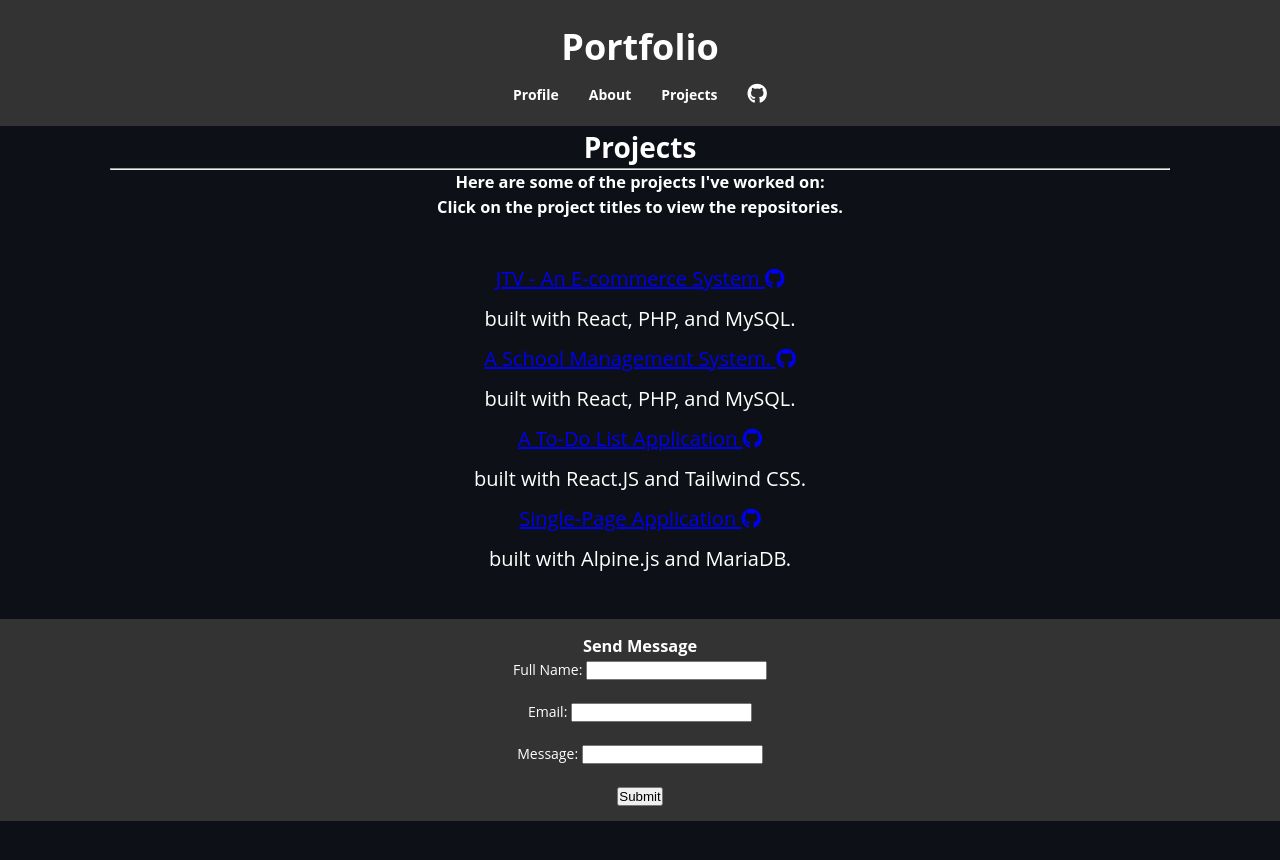
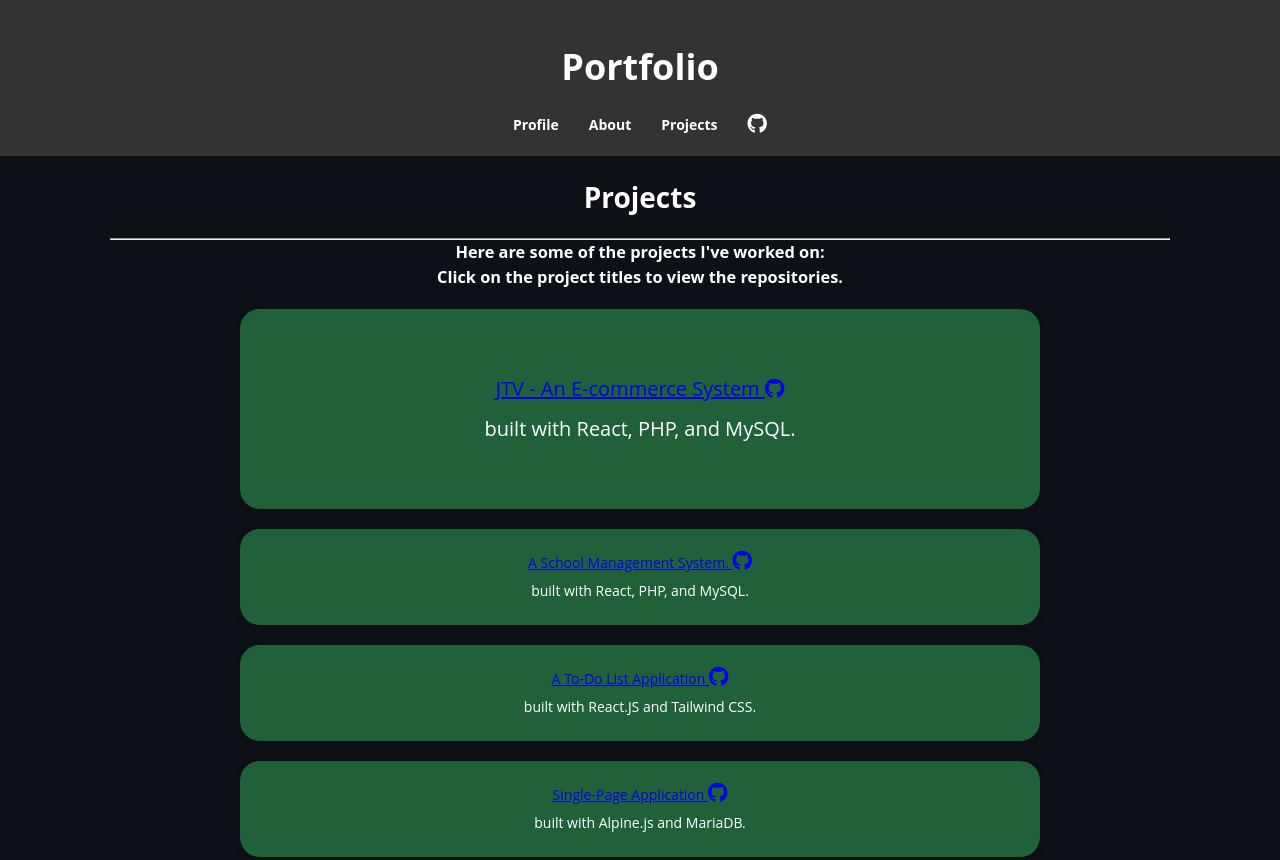
Before and after one commit to jethrosantiago26/wst_website, a plain HTML site: page projects.html in a window 1280 px wide. Shown: the top 860 px of the page. Before the commit the page ends 821 px from the top, so only its background shows below. Drawn offline with Linux system fonts and the light colour scheme.

Commit message:
added cards for project section

```diff
--- a/projects.html
+++ b/projects.html
@@ -35,24 +35,37 @@
             <h3 style="text-align:center; color:rgb(255, 255, 255);">Click on the project titles to view the repositories.</h3>
         </div>
     </div>
-    <div class="projects">
+    <div class="projects" style = "color:rgb(255, 255, 255);">
+        <div class = "card">
             <ul>
                 <li><a href="https://github.com/jethrosantiago26/jtv" target="_blank">JTV - An E-commerce System
                     <i class="fa-brands fa-github"></i>
                 </a></li>
                             <P>built with React, PHP, and MySQL.</P>
+        </div>
+        <div class = "card">
             <li><a href="https://github.com/johnlemueldayaday/projectiptdayadaysantiago" target="_blank">A School Management System.
                 <i class="fa-brands fa-github"></i>
             </a></li>
             <p>built with React, PHP, and MySQL.</P>
-            <li><a href="https://github.com/jethrosantiago26/ToDoList" target="_blank">A To-Do List Application
+            </div>
+        <div class = "card">
+                <li>
+                    <a href="https://github.com/jethrosantiago26/ToDoList" target="_blank">A To-Do List Application
                         <i class="fa-brands fa-github"></i>
-            </a></li>
+                    </a>
+                </li>
             <p>built with React.JS and Tailwind CSS.</P>
-            <li><a href="https://github.com/jethrosantiago26/spa" target="_blank">Single-Page Application
+        </div>
+        <div class = "card">
+            <li>
+                    <a href="https://github.com/jethrosantiago26/spa" target="_blank">Single-Page Application
                         <i class="fa-brands fa-github"></i>
-            </a></li>
+                    </a>
+            </li>
             <p>built with Alpine.js and MariaDB.</P>
+        </div>
+
         </ul>
     </div>
 </main>
--- a/style.css
+++ b/style.css
@@ -104,7 +104,7 @@ nav ul li a:hover {
 .techstack-logos {
     display: flex;
     justify-content: center;
-    gap: 20px;
+    gap: 44px;
     flex-wrap: wrap;
 }
 
@@ -116,16 +116,29 @@ nav ul li a:hover {
     padding: 20px
 }
 .about {
-  margin: 20px auto;
+  margin: 40px auto;
   text-align: center;
   text-justify: inter-word;
   line-height: 1.7;
   padding-left: 200px;
   padding-right: 200px;
 }
+.container h1 {
+  margin-top:20px;
+  margin-bottom:20px;
+}
 #nav h2 {
   font-size: 28px;
   margin-bottom: 20px;
+}
+.card {
+  background-color: #21613a;
+  padding: 20px;
+  margin: 20px auto;
+  max-width: 800px;
+  border-radius: 20px;
+  box-shadow: 0 4px 8px rgba(0, 0, 0, 0.1);
+  text-align: center;
 }
 #demo {
   font-size: 15px;
@@ -134,6 +147,8 @@ nav ul li a:hover {
   width: 100%;
 }
 .image-container {
+  display:flex;
+  justify-content: center;
   position: relative;
   width: 300px;
   height: 300px;
```
Also changed, not shown: index.html (+1 -1 lines). Lines whose indentation alone changed are shown as unchanged.
